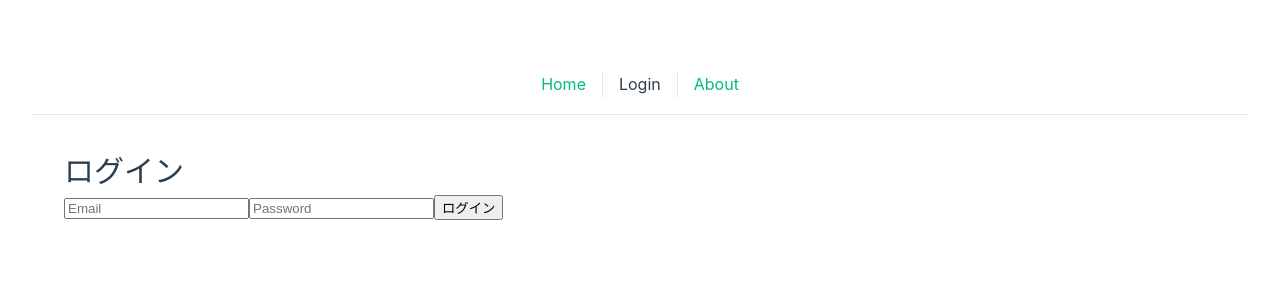
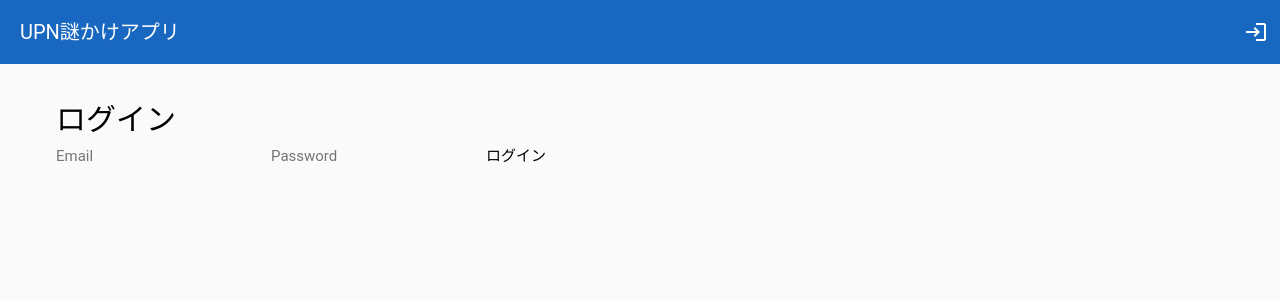
Before and after one commit to ikeikejunjun/Nazokake, a Vue app: page /login in a window 1280 px wide. Shown: the top 300 px of the page. Built offline with nearby package versions, Linux system fonts and the light colour scheme; no server answers; the HTML template or start-up script is replaced by a standard one.

Commit message:
[update]ログインログアウトをいい感じに制御できるように修正

```diff
--- a/package.json
+++ b/package.json
@@ -14,10 +14,13 @@
     "type-check": "vue-tsc --build"
   },
   "dependencies": {
+    "@mdi/font": "^7.4.47",
     "@supabase/supabase-js": "^2.53.0",
     "pinia": "^3.0.3",
+    "vite-plugin-vuetify": "^2.1.2",
     "vue": "^3.5.18",
-    "vue-router": "^4.5.1"
+    "vue-router": "^4.5.1",
+    "vuetify": "^3.9.4"
   },
   "devDependencies": {
     "@tsconfig/node22": "^22.0.2",
--- a/src/App.vue
+++ b/src/App.vue
@@ -1,70 +1,47 @@
 <script setup lang="ts">
-import { RouterLink, RouterView } from 'vue-router';
-import { supabase } from './lib/supabase';
-import { onMounted } from 'vue';
+import { RouterLink, RouterView, useRouter } from 'vue-router';
+import { useUserStore } from '@/stores/user';
 
-onMounted(async () => {
-  const { data: { session } } = await supabase.auth.getSession();
-  console.log('現在のユーザー:', session?.user);
-});
+const userStore = useUserStore();
+const router = useRouter();
+
+const handleLogout = async () => {
+  await userStore.logout();
+  router.push('/login');
+};
 </script>
 
 <template>
-  <header class="header">
-    <!-- <img alt="Vue logo" class="logo" src="@/assets/logo.svg" width="125" height="125" /> -->
-    <nav>
-      <RouterLink to="/">Home</RouterLink>
-      <RouterLink to="/login">Login</RouterLink>
-      <RouterLink to="/about">About</RouterLink>
-    </nav>
-  </header>
-
-  <main class="main-content">
-    <RouterView />
-  </main>
+  <v-app>
+    <v-app-bar color="primary" dark flat>
+      <v-toolbar-title class="font-weight-bold">UPN謎かけアプリ</v-toolbar-title>
+      <v-spacer />
+      <template v-if="userStore.isLoggedIn">
+        <RouterLink to="/riddle">
+          <v-btn icon variant="text" color="white" title="Home">
+            <v-icon>mdi-home</v-icon>
+          </v-btn>
+        </RouterLink>
+        <v-btn icon variant="text" color="white" title="Logout" @click="handleLogout">
+          <v-icon>mdi-logout</v-icon>
+        </v-btn>
+      </template>
+      <template v-else>
+        <RouterLink to="/login">
+          <v-btn icon variant="text" color="white" title="Login">
+            <v-icon>mdi-login</v-icon>
+          </v-btn>
+        </RouterLink>
+      </template>
+    </v-app-bar>
+    <v-main class="bg-grey-lighten-5">
+      <v-container class="py-8">
+        <RouterView />
+      </v-container>
+    </v-main>
+  </v-app>
 </template>
 
 <style scoped>
-.header {
-  display: flex;
-  flex-direction: column;
-  align-items: center;
-  padding: 2rem 0 1rem 0;
-  background: #fff;
-  border-bottom: 1px solid var(--color-border);
-}
-
-.logo {
-  margin-bottom: 1rem;
-}
-
-nav {
-  width: 100%;
-  font-size: 1rem;
-  text-align: center;
-  margin-top: 0.5rem;
-}
-
-nav a.router-link-exact-active {
-  color: var(--color-text);
-}
-
-nav a.router-link-exact-active:hover {
-  background-color: transparent;
-}
-
-nav a {
-  display: inline-block;
-  padding: 0 1rem;
-  border-left: 1px solid var(--color-border);
-}
-
-nav a:first-of-type {
-  border: 0;
-}
-
-.main-content {
-  padding: 2rem;
-  min-height: 60vh;
-}
+/* Vuetifyベースのため追加CSSは最小限 */
 </style>
--- a/src/assets/main.css
+++ b/src/assets/main.css
@@ -1,35 +1,17 @@
 @import './base.css';
 
-#app {
-  max-width: 1280px;
-  margin: 0 auto;
-  padding: 2rem;
-  font-weight: normal;
+body {
+  font-family: 'Noto Sans JP', 'Roboto', 'Helvetica Neue', Arial, 'sans-serif';
+  background: #f5f7fa;
+  color: #222;
+  margin: 0;
 }
 
-a,
-.green {
-  text-decoration: none;
-  color: hsla(160, 100%, 37%, 1);
-  transition: 0.4s;
-  padding: 3px;
+#app {
+  min-height: 100vh;
+  font-weight: 400;
 }
 
-@media (hover: hover) {
-  a:hover {
-    background-color: hsla(160, 100%, 37%, 0.2);
-  }
+.v-application {
+  background: #f5f7fa !important;
 }
-
-@media (min-width: 1024px) {
-  body {
-    /* display: flex;
-    place-items: center; */
-  }
-
-  #app {
-    /* display: grid;
-    grid-template-columns: 1fr 1fr;
-    padding: 0 2rem; */
-  }
-}
--- a/src/main.ts
+++ b/src/main.ts
@@ -1,7 +1,11 @@
 import './assets/main.css'
+
 
 import { createApp } from 'vue'
 import { createPinia } from 'pinia'
+import 'vuetify/styles'
+import { createVuetify } from 'vuetify'
+import '@mdi/font/css/materialdesignicons.css'
 
 import App from './App.vue'
 import router from './router'
@@ -10,5 +14,10 @@ const app = createApp(App)
 
 app.use(createPinia())
 app.use(router)
+app.use(createVuetify({
+  icons: {
+    defaultSet: 'mdi',
+  },
+}))
 
 app.mount('#app')
--- a/src/stores/user.ts
+++ b/src/stores/user.ts
@@ -5,6 +5,9 @@ interface User {
     id: string
     email: string
 }
+
+
+import { supabase } from '@/lib/supabase';
 
 export const useUserStore = defineStore('user', {
     state: () => ({
@@ -16,6 +19,10 @@ export const useUserStore = defineStore('user', {
         },
         clearUser() {
             this.currentUser = null
+        },
+        async logout() {
+            await supabase.auth.signOut();
+            this.clearUser();
         }
     },
     getters: {
--- a/vite.config.ts
+++ b/vite.config.ts
@@ -3,12 +3,14 @@ import { fileURLToPath, URL } from 'node:url'
 import { defineConfig } from 'vite'
 import vue from '@vitejs/plugin-vue'
 import vueDevTools from 'vite-plugin-vue-devtools'
+import vuetify from 'vite-plugin-vuetify';
 
 // https://vite.dev/config/
 export default defineConfig({
   plugins: [
     vue(),
     vueDevTools(),
+    vuetify(),
   ],
   resolve: {
     alias: {
```
Also changed, not shown: 2 other files (tests, documents, lock files or other folders).
